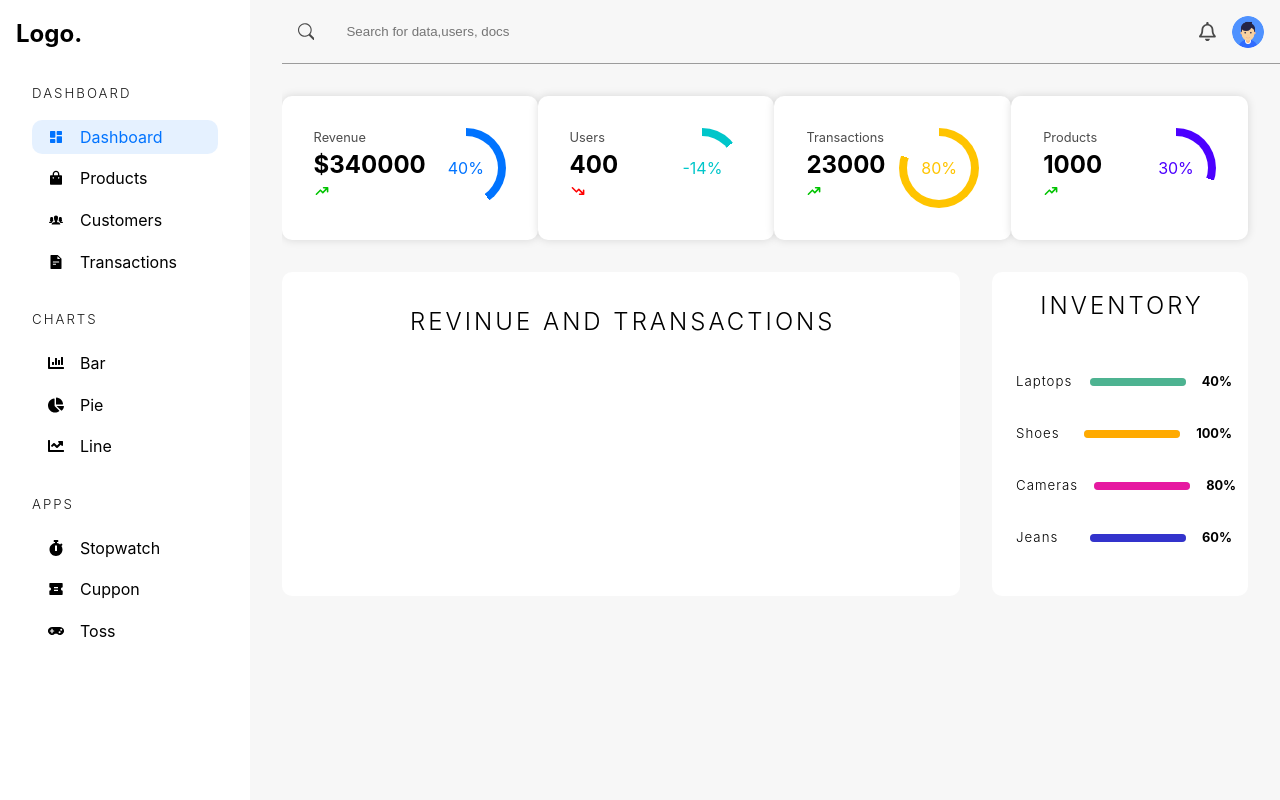
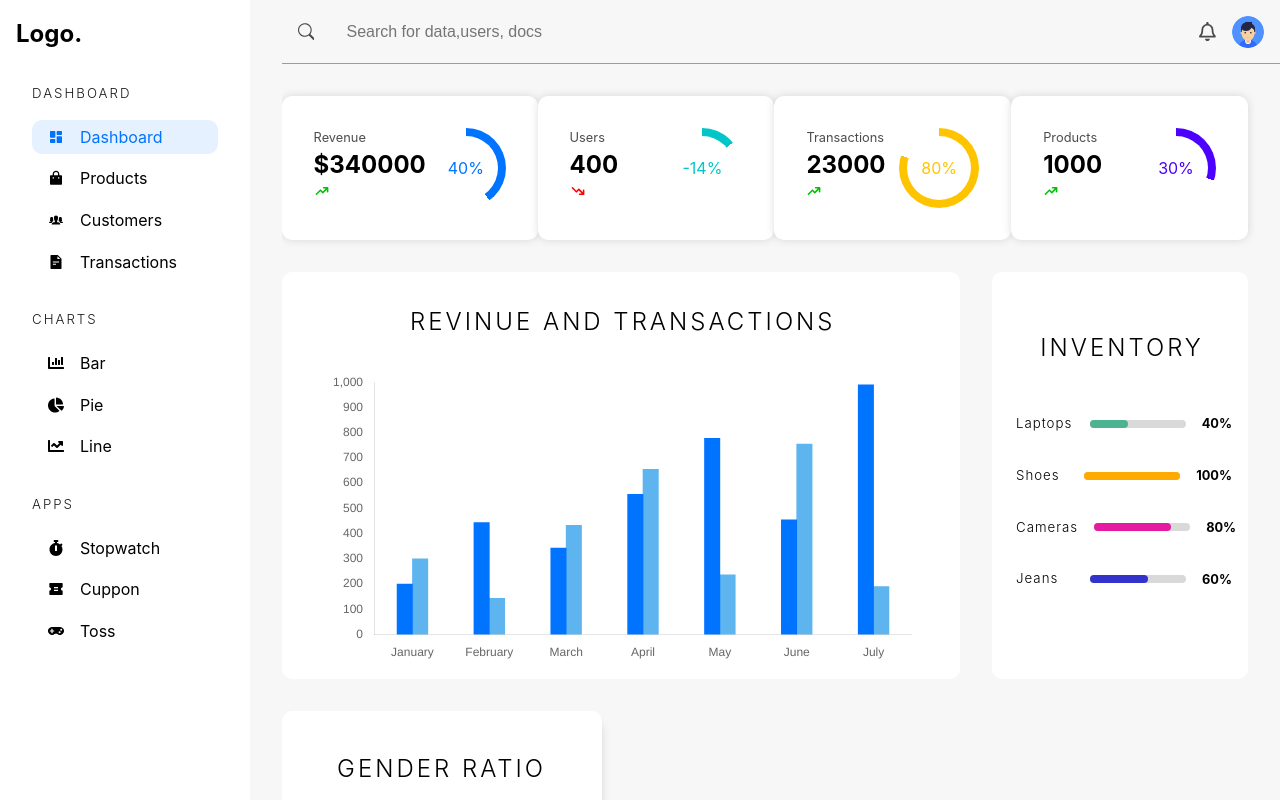
Before and after one commit to Jitenmohanty/ReactHooks, a React (Vite) app in the folder AdminBoard/AdminDashboard/: page /admin/dashboard in a window 1280 px wide. Built offline with nearby package versions, Linux system fonts and the light colour scheme.

Commit message:
ChartJS is implemented Use for bar and Donert

```diff
--- a/AdminBoard/AdminDashboard/package.json
+++ b/AdminBoard/AdminDashboard/package.json
@@ -10,13 +10,17 @@
     "preview": "vite preview"
   },
   "dependencies": {
+    "chart.js": "^4.4.1",
     "react": "^18.2.0",
+    "react-chartjs-2": "^5.2.0",
     "react-dom": "^18.2.0",
     "react-icons": "^5.0.1",
     "react-router-dom": "^6.22.1",
+    "react-table": "^7.8.0",
     "sass": "^1.71.1"
   },
   "devDependencies": {
+    "@types/chartjs": "^0.0.31",
     "@types/react": "^18.2.56",
     "@types/react-dom": "^18.2.19",
     "@typescript-eslint/eslint-plugin": "^7.0.2",
--- /dev/null
+++ b/AdminBoard/AdminDashboard/src/Components/Chart.tsx
@@ -0,0 +1,243 @@
+import {
+    Chart as ChartJS,
+    CategoryScale,
+    LinearScale,
+    BarElement,
+    Title,
+    Tooltip,
+    Legend,
+    ChartData,
+    ChartOptions,
+    ArcElement,
+    PointElement,
+    LineElement,
+    Filler,
+  } from "chart.js";
+  import { Bar, Doughnut, Line, Pie } from "react-chartjs-2";
+
+  ChartJS.register(
+    CategoryScale,
+    LinearScale,
+    BarElement,
+    Title,
+    Tooltip,
+    Legend,
+    ArcElement,
+    PointElement,
+    LineElement,
+    Filler
+  );
+
+  const months = ["January", "February", "March", "April", "May", "June", "July"];
+
+  interface BarChartProps {
+    horizontal?: boolean;
+    data_1: number[];
+    data_2: number[];
+    title_1: string;
+    title_2: string;
+    bgColor_1: string;
+    bgColor_2: string;
+    labels?: string[];
+  }
+
+  export const BarChart = ({
+    data_1 = [],
+    data_2 = [],
+    title_1,
+    title_2,
+    bgColor_1,
+    bgColor_2,
+    horizontal = false,
+    labels = months,
+  }: BarChartProps) => {
+    const options: ChartOptions<"bar"> = {
+      responsive: true,
+      indexAxis: horizontal ? "y" : "x",
+      plugins: {
+        legend: {
+          display: false,
+        },
+        title: {
+          display: false,
+        },
+      },
+
+      scales: {
+        y: {
+          beginAtZero: true,
+          grid: {
+            display: false,
+          },
+        },
+        x: {
+          grid: {
+            display: false,
+          },
+        },
+      },
+    };
+
+    const data: ChartData<"bar", number[], string> = {
+      labels,
+      datasets: [
+        {
+          label: title_1,
+          data: data_1,
+          backgroundColor: bgColor_1,
+          barThickness: "flex",
+          barPercentage: 1,
+          categoryPercentage: 0.4,
+        },
+        {
+          label: title_2,
+          data: data_2,
+          backgroundColor: bgColor_2,
+          barThickness: "flex",
+          barPercentage: 1,
+          categoryPercentage: 0.4,
+        },
+      ],
+    };
+
+    return <Bar width={horizontal ? "200%" : ""} options={options} data={data} />;
+  };
+
+  interface DoughnutChartProps {
+    labels: string[];
+    data: number[];
+    backgroundColor: string[];
+    cutout?: number | string;
+    legends?: boolean;
+    offset?: number[];
+  }
+
+  export const DoughnutChart = ({
+    labels,
+    data,
+    backgroundColor,
+    cutout,
+    legends = true,
+    offset,
+  }: DoughnutChartProps) => {
+    const doughnutData: ChartData<"doughnut", number[], string> = {
+      labels,
+      datasets: [
+        {
+          data,
+          backgroundColor,
+          borderWidth: 0,
+          offset,
+        },
+      ],
+    };
+
+    const doughnutOptions: ChartOptions<"doughnut"> = {
+      responsive: true,
+      plugins: {
+        legend: {
+          display: legends,
+          position: "bottom",
+          labels: {
+            padding: 40,
+          },
+        },
+      },
+      cutout,
+    };
+
+    return <Doughnut data={doughnutData} options={doughnutOptions} />;
+  };
+
+  interface PieChartProps {
+    labels: string[];
+    data: number[];
+    backgroundColor: string[];
+    offset?: number[];
+  }
+  export const PieChart = ({
+    labels,
+    data,
+    backgroundColor,
+    offset,
+  }: PieChartProps) => {
+    const pieChartData: ChartData<"pie", number[], string> = {
+      labels,
+      datasets: [
+        {
+          data,
+          backgroundColor,
+          borderWidth: 1,
+          offset,
+        },
+      ],
+    };
+
+    const pieChartOptions: ChartOptions<"pie"> = {
+      responsive: true,
+      plugins: {
+        legend: {
+          display: false,
+        },
+      },
+    };
+
+    return <Pie data={pieChartData} options={pieChartOptions} />;
+  };
+
+  interface LineChartProps {
+    data: number[];
+    label: string;
+    backgroundColor: string;
+    borderColor: string;
+    labels?: string[];
+  }
+
+  export const LineChart = ({
+    data,
+    label,
+    backgroundColor,
+    borderColor,
+    labels = months,
+  }: LineChartProps) => {
+    const options: ChartOptions<"line"> = {
+      responsive: true,
+      plugins: {
+        legend: {
+          display: false,
+        },
+        title: {
+          display: false,
+        },
+      },
+
+      scales: {
+        y: {
+          beginAtZero: true,
+          grid: {
+            display: false,
+          },
+        },
+        x: {
+          grid: {
+            display: false,
+          },
+        },
+      },
+    };
+
+    const lineChartData: ChartData<"line", number[], string> = {
+      labels,
+      datasets: [
+        {
+          fill: true,
+          label,
+          data,
+          backgroundColor,
+          borderColor,
+        },
+      ],
+    };
+
+    return <Line options={options} data={lineChartData} />;
+  };
--- a/AdminBoard/AdminDashboard/src/Pages/Dashboard.tsx
+++ b/AdminBoard/AdminDashboard/src/Pages/Dashboard.tsx
@@ -4,6 +4,8 @@
 import userimg from "../assets/userpic.png";
 import { HiTrendingDown, HiTrendingUp } from "react-icons/hi";
 import data from "../assets/data.json";
+import { BarChart, DoughnutChart } from "../Components/Chart";
+import { BiMaleFemale } from "react-icons/bi";
 
 const Dashboard = () => {
   return (
@@ -46,6 +48,14 @@
         <section className="graphContainer">
           <div className="revinueChart">
             <h2>Revinue and Transactions</h2>
+            <BarChart
+              data_2={[300, 144, 433, 655, 237, 755, 190]}
+              data_1={[200, 444, 343, 556, 778, 455, 990]}
+              title_1="Revenue"
+              title_2="Transaction"
+              bgColor_1="rgb(0,115,255)"
+              bgColor_2="rgba(53,162,235,0.8)"
+            />
           </div>
           <div className="dashBoard">
             <h2>Inventory</h2>
@@ -59,6 +69,21 @@
                 />
               ))}
             </div>
+          </div>
+        </section>
+
+        <section className="transactionContainer">
+          <div className="genderChart">
+            <h2>Gender Ratio</h2>
+            <DoughnutChart
+              labels={["Female", "Male"]}
+              data={[12, 19]}
+              backgroundColor={["hsl(340,82%,56%)", "rgba(53,162,235,0.8)"]}
+              cutout={90}
+            />
+            <p>
+              <BiMaleFemale />
+            </p>
           </div>
         </section>
       </main>
@@ -128,7 +153,7 @@
     <div className="catagoryItem">
       <h5>{heading}</h5>
       <div>
-        <div style={{ backgroundColor: color, width: `${value}` }}></div>
+        <div style={{ backgroundColor: color, width: `${value}%` }}></div>
       </div>
       <span>{value}%</span>
     </div>
--- a/AdminBoard/AdminDashboard/src/Styles/_dashboard.scss
+++ b/AdminBoard/AdminDashboard/src/Styles/_dashboard.scss
@@ -9,7 +9,8 @@
 
         >input {
             margin-right: auto;
-            @include inputStyle(100%, 1rem)
+            @include inputStyle(100%, 1rem);
+            font-size: 1rem;
         }
 
         >svg {
@@ -142,4 +143,36 @@
             }
         }
     }
+
+    .transactionContainer {
+        display: flex;
+        gap: 2rem;
+        padding: 0 2rem 2rem 0;
+        height: 30rem;
+
+        >div {
+            background-color: white;
+            box-shadow: 0px 10px 10px rgba(0, 0, 0, 0.132);
+            border-radius: 10px;
+        }
+
+        .genderChart {
+            width: 100%;
+            max-width: 20rem;
+            padding: 1rem;
+            position: relative;
+
+            >h2 {
+                text-align: center;
+                margin: 1.5rem 0 2rem 0;
+                @include heading;
+            }
+
+            >p {
+                @include posCenter;
+                font-size: 2rem;
+                color: rgba(0, 0, 0, 0.634);
+            }
+        }
+    }
 }
```
Also changed, not shown: AdminBoard/AdminDashboard/src/Components/TableHOC.tsx (added, +14 -0 lines), 1 other file (tests, documents, lock files or other folders).
